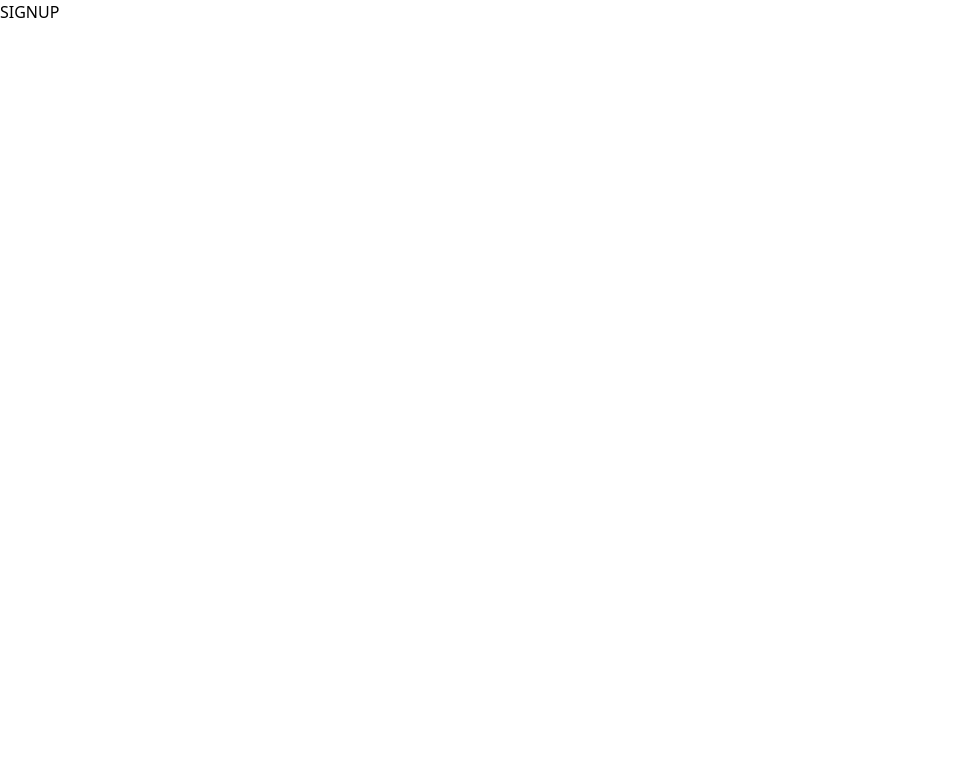
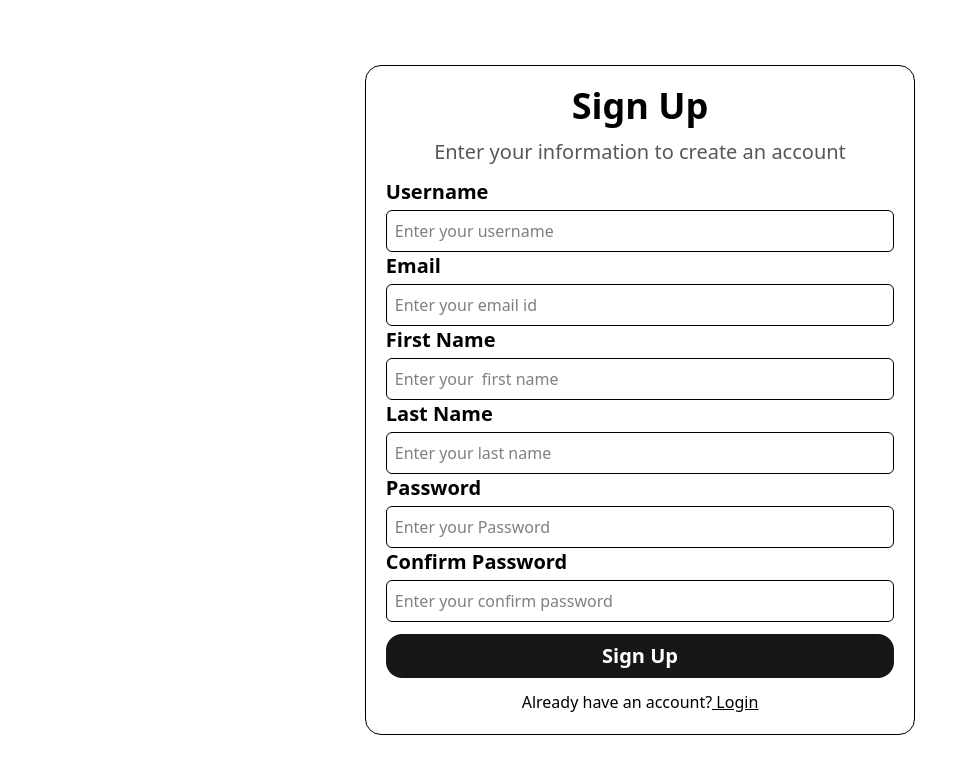
Before and after one commit to Bhumesh01/Quickify, a React (Vite) app in the folder frontend/: page /signup in a window 1280 px wide. Shown: the top 774 px of the page, without its empty margins (0-977 px from the left). Built offline with nearby package versions, Linux system fonts and the light colour scheme.

Commit message:
created signup and signin pages

```diff
--- /dev/null
+++ b/frontend/src/components/ui/Button.tsx
@@ -0,0 +1,8 @@
+interface ButtonType{
+    text: string
+}
+export default function Button(props:ButtonType){
+    return(
+        <button className="bg-[#181716] text-white w-full p-2 text-xl font-semibold rounded-2xl">{props.text}</button>
+    )
+}
--- /dev/null
+++ b/frontend/src/components/ui/InputField.tsx
@@ -0,0 +1,13 @@
+interface InputTypes{
+    label: string,
+    placeholder: string,
+    type: string,
+}
+export default function InputField(props:InputTypes){
+    return(
+        <div>
+            <h1 className="font-semibold text-xl mb-1">{props.label}</h1>
+            <input className="w-full border rounded-md p-2" type={props.type} placeholder={props.placeholder} />
+        </div>
+    )
+}
--- a/frontend/src/pages/SignIn.tsx
+++ b/frontend/src/pages/SignIn.tsx
@@ -1,7 +1,23 @@
+import { Link } from "react-router-dom"
+import Button from "../components/ui/Button"
+import InputField from "../components/ui/InputField"
 export default function SignIn(){
     return(
-        <div>
-            SIGNIN
+        <div className="h-screen w-screen flex flex-col justify-center">
+            <div className="border flex flex-col justify-center items-center m-auto p-5 rounded-2xl gap-3 md:w-[40%]">
+                <h1 className="font-bold text-4xl">Sign In</h1>
+                <h2 className="text-[#5a5656] text-center font-medium text-xl wrap-break-word">Enter your credentials to access your account</h2>
+                <div className="w-full">
+                    <InputField label="Username" type="text" placeholder="Enter your username"></InputField>
+                    <InputField label="Email" type="text" placeholder="Enter your email id"></InputField>
+                    <InputField label="Password" type="text" placeholder="Enter your Password"></InputField>
+                </div>
+                <Button text="Sign Up"></Button>
+                <p>
+                    Don't' have an account?
+                    <span className="underline">{<Link to="/signup"> Sign Up</Link>}</span>
+                </p>
+            </div>
         </div>
     )
 }
--- a/frontend/src/pages/SignUp.tsx
+++ b/frontend/src/pages/SignUp.tsx
@@ -1,7 +1,26 @@
+import { Link } from "react-router-dom"
+import Button from "../components/ui/Button"
+import InputField from "../components/ui/InputField"
 export default function SignUp(){
     return(
-        <div>
-            SIGNUP
+        <div className="h-screen w-screen flex flex-col justify-center">
+            <div className="border flex flex-col justify-center items-center m-auto p-5 rounded-2xl gap-3 md:w-[43%]">
+                <h1 className="font-bold text-4xl">Sign Up</h1>
+                <h2 className="text-[#5a5656] text-center font-medium text-xl wrap-break-word">Enter your information to create an account</h2>
+                <div className="w-full">
+                    <InputField label="Username" type="text" placeholder="Enter your username"></InputField>
+                    <InputField label="Email" type="text" placeholder="Enter your email id"></InputField>
+                    <InputField label="First Name" type="text" placeholder="Enter your  first name"></InputField>
+                    <InputField label="Last Name" type="text" placeholder="Enter your last name"></InputField>
+                    <InputField label="Password" type="text" placeholder="Enter your Password"></InputField>
+                    <InputField label="Confirm Password" type="text" placeholder="Enter your confirm password"></InputField>
+                </div>
+                <Button text="Sign Up"></Button>
+                <p>
+                    Already have an account?
+                    <span className="underline">{<Link to="/signin"> Login</Link>}</span>
+                </p>
+            </div>
         </div>
     )
 }
```
